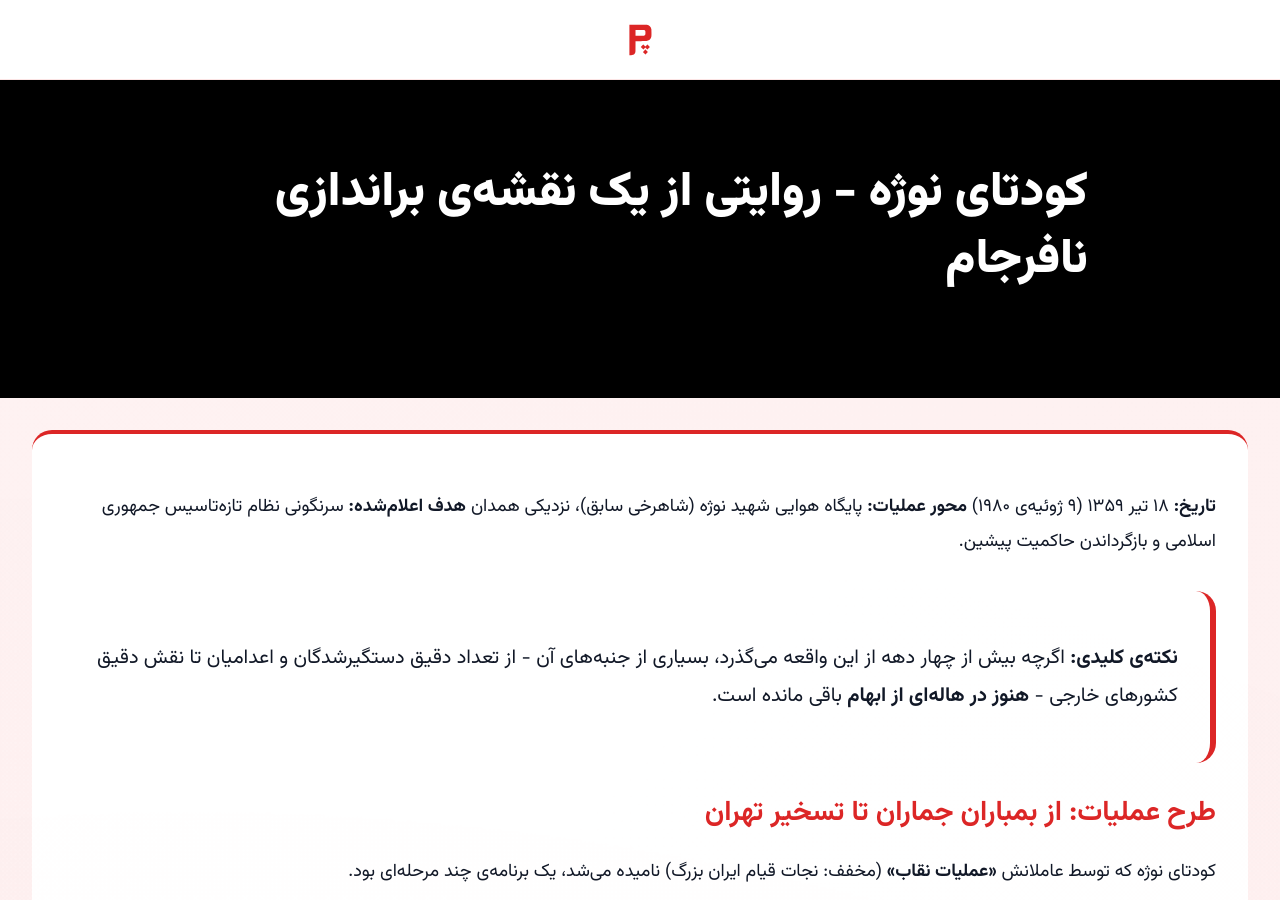
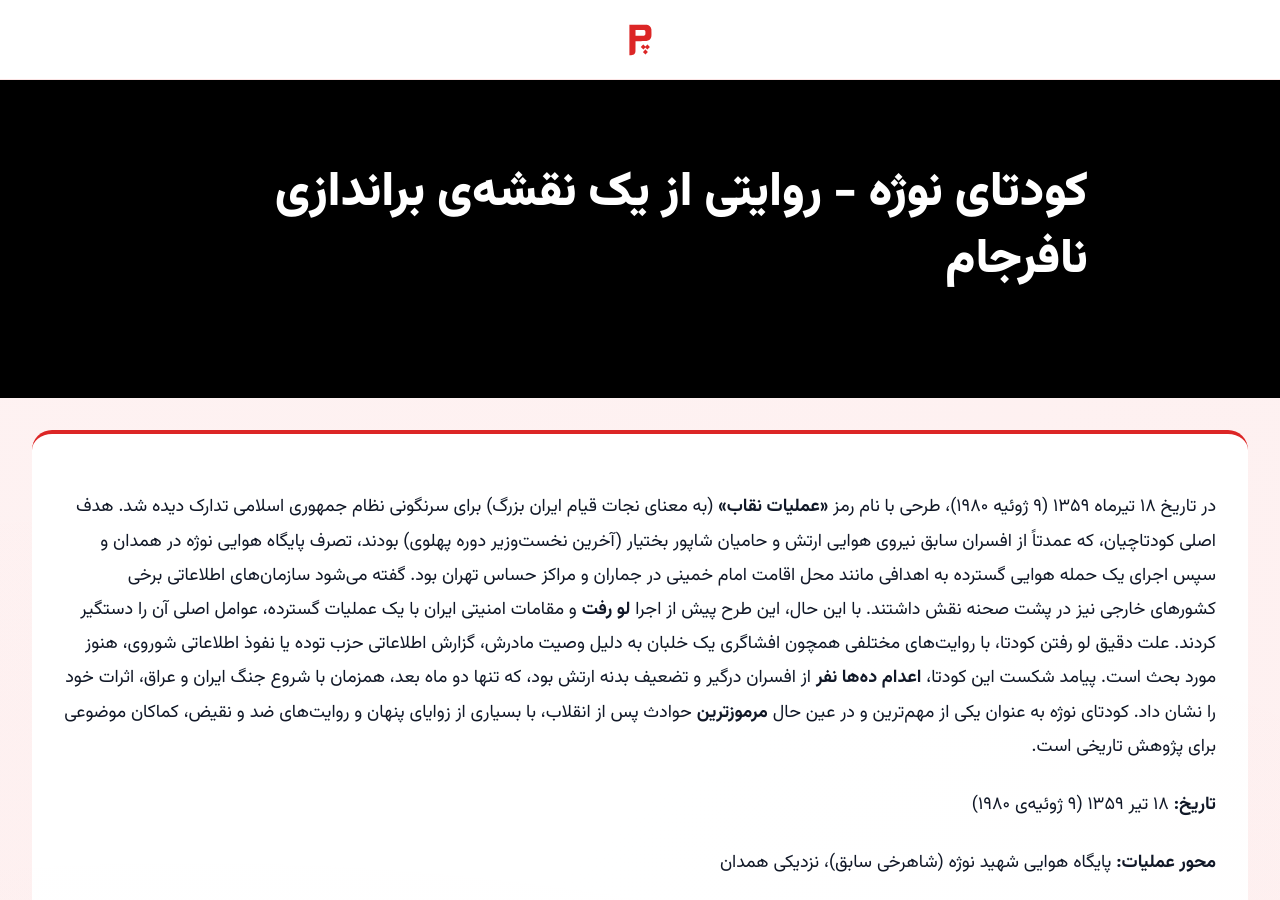
Before and after one commit to darkblog/darkblog.github.io, a Jekyll site: the page built from _posts/2026-2-9-108.md, in a window 1280 px wide and 900 px high. Built offline with Jekyll 4.4.1, drawn with Linux system fonts in a browser that asks for light colours.

Commit message:
Update 2026-2-9-108.md

```diff
--- a/_posts/2026-2-9-108.md
+++ b/_posts/2026-2-9-108.md
@@ -4,9 +4,12 @@ title: کودتای نوژه - روایتی از یک نقشه‌ی براندا
 permalink: /blog/108
 ---
 
+در تاریخ ۱۸ تیرماه ۱۳۵۹ (۹ ژوئیه ۱۹۸۰)، طرحی با نام رمز **«عملیات نقاب»** (به معنای نجات قیام ایران بزرگ) برای سرنگونی نظام جمهوری اسلامی تدارک دیده شد. هدف اصلی کودتاچیان، که عمدتاً از افسران سابق نیروی هوایی ارتش و حامیان شاپور بختیار (آخرین نخست‌وزیر دوره پهلوی) بودند، تصرف پایگاه هوایی نوژه در همدان و سپس اجرای یک حمله هوایی گسترده به اهدافی مانند محل اقامت امام خمینی در جماران و مراکز حساس تهران بود. گفته می‌شود سازمان‌های اطلاعاتی برخی کشورهای خارجی نیز در پشت صحنه نقش داشتند. با این حال، این طرح پیش از اجرا **لو رفت** و مقامات امنیتی ایران با یک عملیات گسترده، عوامل اصلی آن را دستگیر کردند. علت دقیق لو رفتن کودتا، با روایت‌های مختلفی همچون افشاگری یک خلبان به دلیل وصیت مادرش، گزارش اطلاعاتی حزب توده یا نفوذ اطلاعاتی شوروی، هنوز مورد بحث است. پیامد شکست این کودتا، **اعدام ده‌ها نفر** از افسران درگیر و تضعیف بدنه ارتش بود، که تنها دو ماه بعد، همزمان با شروع جنگ ایران و عراق، اثرات خود را نشان داد. کودتای نوژه به عنوان یکی از مهم‌ترین و در عین حال **مرموزترین** حوادث پس از انقلاب، با بسیاری از زوایای پنهان و روایت‌های ضد و نقیض، کماکان موضوعی برای پژوهش تاریخی است.
 
 **تاریخ:** ۱۸ تیر ۱۳۵۹ (۹ ژوئیه‌ی ۱۹۸۰)
+
 **محور عملیات:** پایگاه هوایی شهید نوژه (شاهرخی سابق)، نزدیکی همدان
+
 **هدف اعلام‌شده:** سرنگونی نظام تازه‌تاسیس جمهوری اسلامی و بازگرداندن حاکمیت پیشین.
 
 > **نکته‌ی کلیدی:** اگرچه بیش از چهار دهه از این واقعه می‌گذرد، بسیاری از جنبه‌های آن - از تعداد دقیق دستگیرشدگان و اعدامیان تا نقش دقیق کشورهای خارجی - **هنوز در هاله‌ای از ابهام** باقی مانده‌ است.
```
